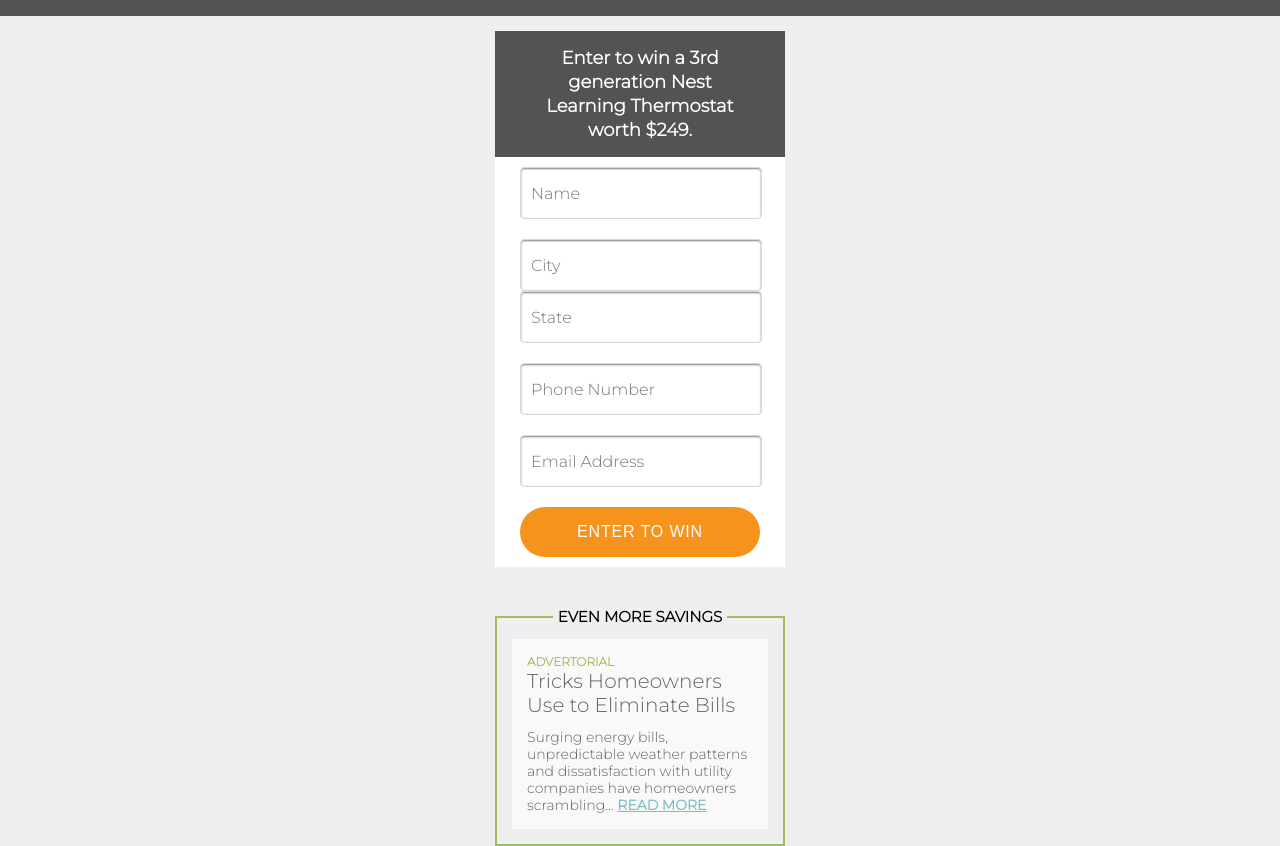
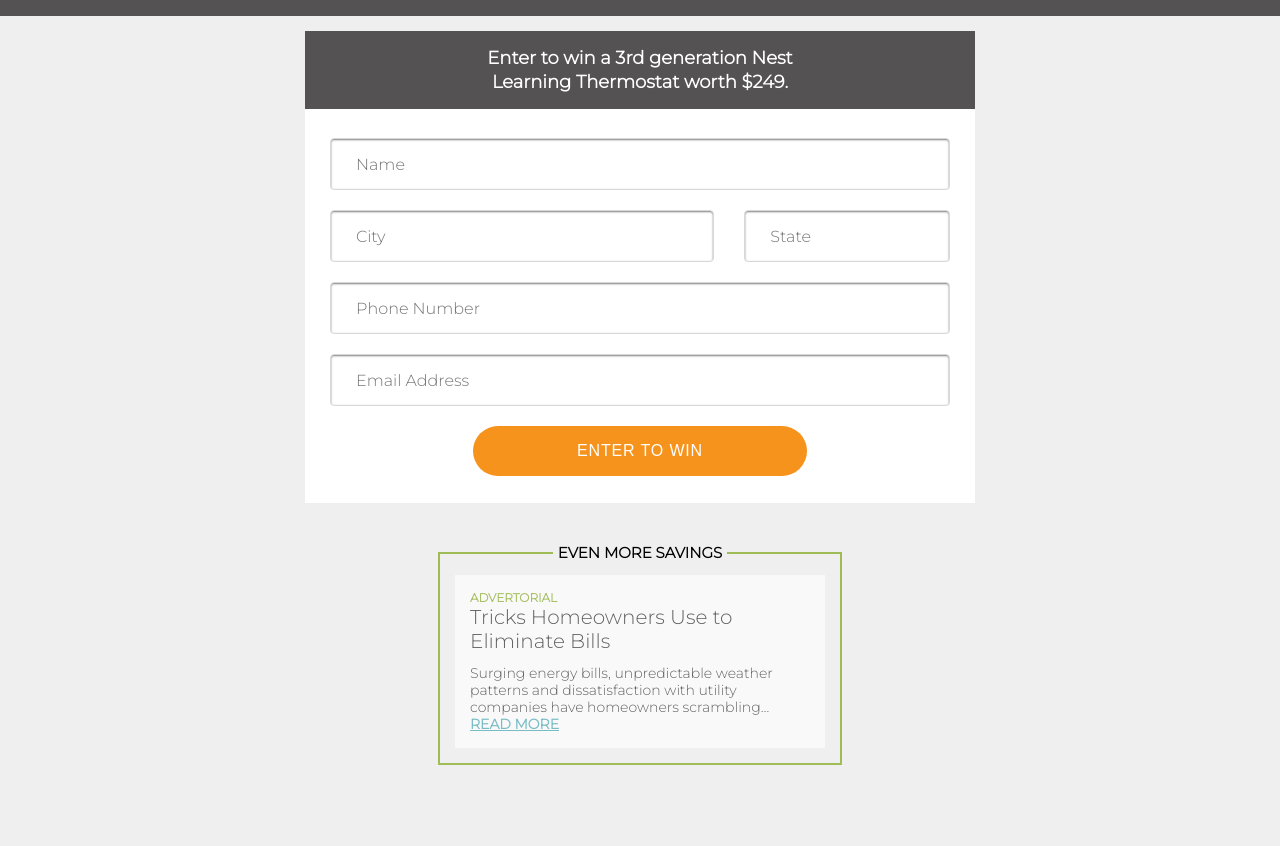
Before and after one commit to diremanwolf/interviewchallenge-quinstreetinterviewchallenge-quinstreet, a website: page index.html in a window 1280 px wide. Shown: the part 64-910 px from the top of the page. After the commit the page ends 844 px from the top, so only its background shows below. Drawn offline with Linux system fonts and the light colour scheme.

Commit message:
Add: desktop styles.

```diff
--- a/assets/styles.css
+++ b/assets/styles.css
@@ -32,16 +32,6 @@
   background-color: #545253;
 }
 
-/* STARTS: This media query applies styles to devices 767px OR higher. */
-
-@media screen and (min-width: 767px) {
-  #head-form {
-    width: 670px;
-  }
-}
-
-/* FINISH: This media query applies styles to devices 767px OR higher. */
-
 #head-form {
   width: 290px;
 
@@ -67,6 +57,13 @@
 .container-input {
   padding: 10px 25px;
   background-color: #FFF;
+
+  display: flex;
+  justify-content: center;
+}
+
+#container-form .container-input:last-child {
+  padding-bottom: 22px;
 }
 
 .form-input {
@@ -76,13 +73,18 @@
   font-weight: 300;
   font-size: 16px;
   line-height: 30px;
-  text-indent: 10px;
+  padding-left: 10px;
   color: #747375;
 
   border: 1px solid #D8D8D8;
   border-radius: 4px;
 
   box-shadow: inset 0px 1px 2px rgba(0, 0, 0, 0.5);
+}
+
+#state {
+  width: 50%;
+  margin-left: 10px;
 }
 
 .form-button {
@@ -171,3 +173,37 @@
 
   color: #6EB7C2;
 }
+
+/* STARTS: This media query applies styles to devices 767px OR higher. */
+
+@media (min-width: 767px) {
+  #head-form {
+    width: 670px;
+  }
+
+  #container-form .container-input:first-child {
+    padding-top: 29px;
+  }
+
+  #container-form .container-input:last-child {
+    padding-bottom: 27px;
+  }
+
+  .form-input {
+    padding-left: 25px;
+  }
+
+  #state {
+    margin-left: 30px;
+  }
+
+  #submit {
+    width: 334px;
+  }
+
+  #advert {
+    width: 404px;
+  }
+}
+
+/* FINISH: This media query applies styles to devices 767px OR higher. */
```
